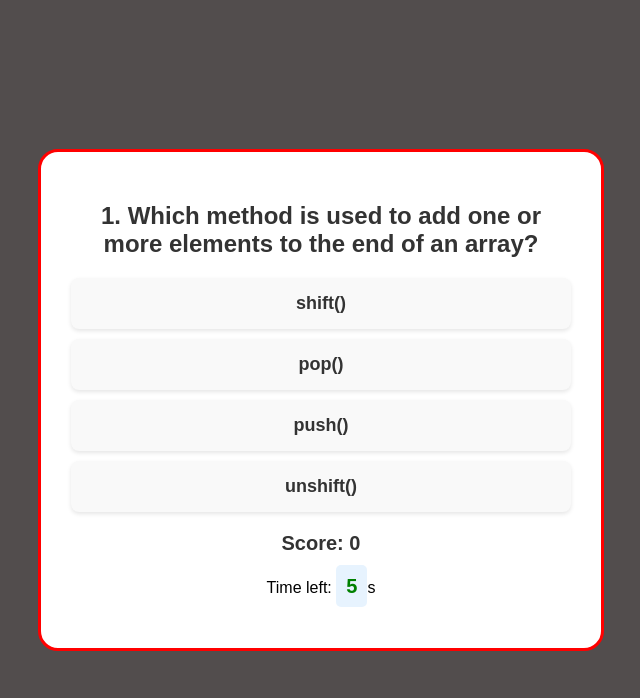
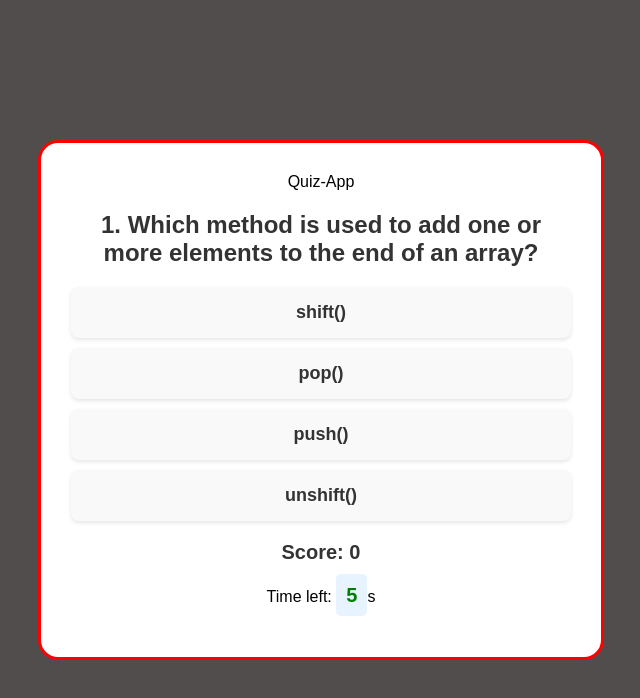
Before and after one commit to manoj-1202/Quiz-App_JavaScript, a plain HTML site: page index.html in a window 1280 px wide. Shown: the whole page, without its empty margins (319-959 px from the left). Drawn offline with Linux system fonts and the light colour scheme.

Commit message:
Update index.html

```diff
--- a/index.html
+++ b/index.html
@@ -18,6 +18,8 @@
 <body>
 
     <div id="quiz-container">
+
+         <div class="quizapp">Quiz-App</div>
 
         <div id="question-container">
 
```
